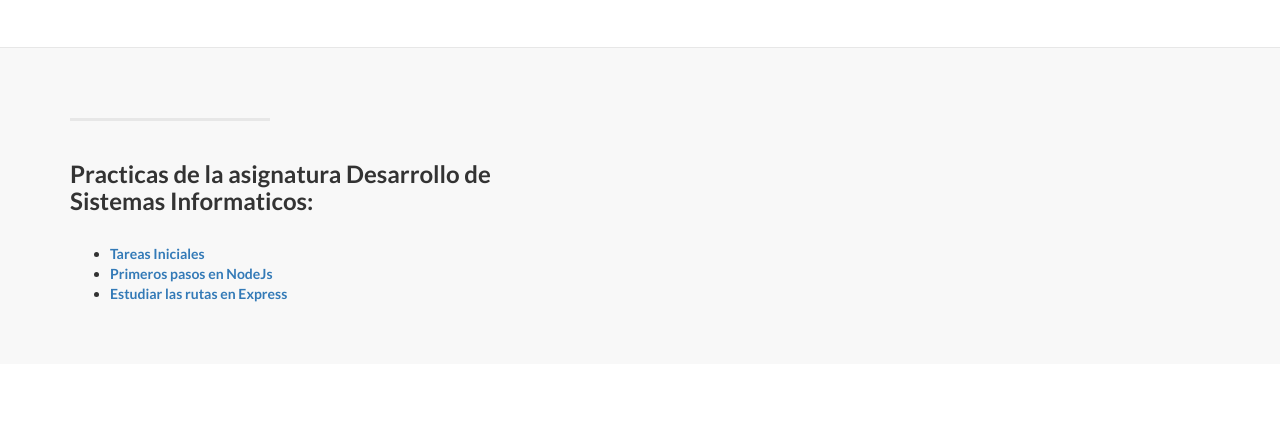
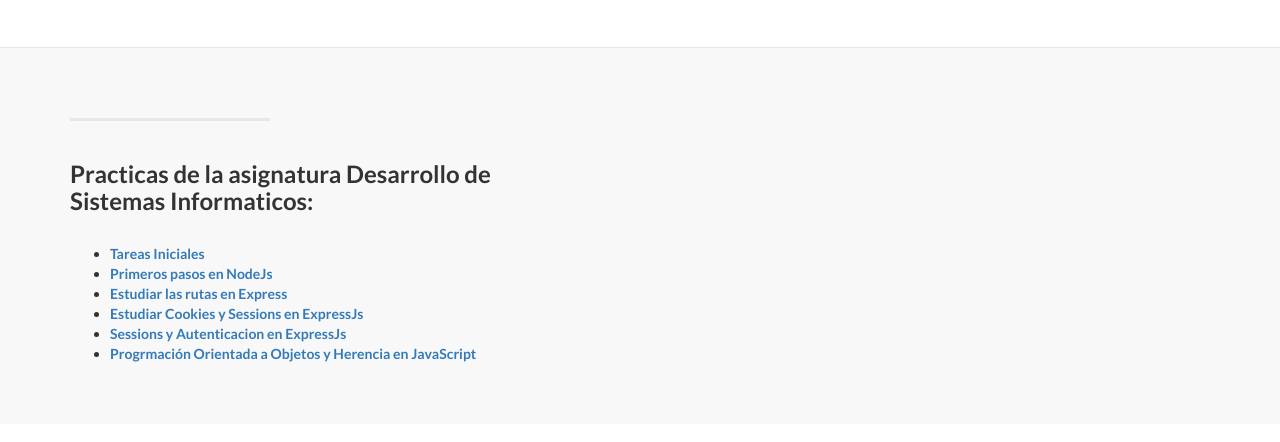
Before and after one commit to ednagc/edna-galiano, a plain HTML site: page index.html in a window 1280 px wide. Shown: the part 1533-1975 px from the top of the page. Drawn offline with Linux system fonts and the light colour scheme.

Commit message:
Actualizando Página

```diff
--- a/index.html
+++ b/index.html
@@ -168,6 +168,9 @@
                           <li> <a href="https://github.com/ULL-ESIT-DSI-1617/tareas-iniciales-kevin-edna-joseluis">Tareas Iniciales</a></li>
                           <li> <a href="https://github.com/ULL-ESIT-DSI-1617/primeros-pasos-en-nodejs-edna-joseluis-kevin-35l2">Primeros pasos en NodeJs</a></li>
                           <li> <a href="https://github.com/ULL-ESIT-DSI-1617/estudiar-las-rutas-en-expressjs-edna-joseluis-kevin-35l2">Estudiar las rutas en Express</a></li>
+                          <li> <a href="https://github.com/ULL-ESIT-DSI-1617/estudiar-cookies-y-sessions-en-expressjs-kevin-edna-joseluis-35l2">Estudiar Cookies y Sessions en ExpressJs</a></li>
+                          <li> <a href="https://github.com/ULL-ESIT-DSI-1617/sessions-y-autenticacion-en-expressjs-edna-joseluis-kevin-35l2v3">Sessions y Autenticacion en ExpressJs</a></li>
+                          <li> <a href="https://github.com/ULL-ESIT-DSI-1617/programacion-orientada-a-objetos-y-herencia-en-javascript-edna-joseluis-kevin-35l2v3">Progrmación Orientada a Objetos y Herencia en JavaScript</a></li>
                         </ul>
                     </p>
                 </div>
```
